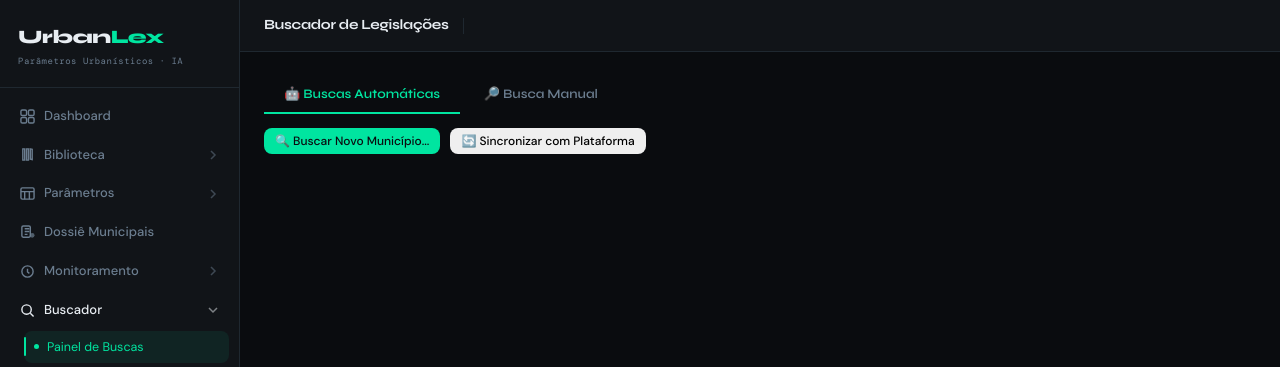
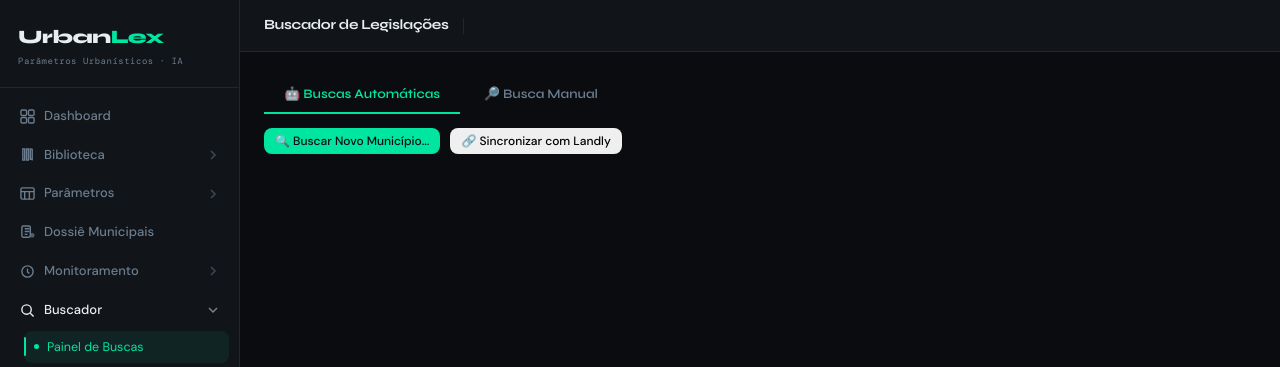
Before and after one commit to costaerico1978/urbanlex, a Flask app: page /buscador in a window 1280 px wide. Shown: the top 367 px of the page. Run offline with Flask 3, Linux system fonts and the light colour scheme; the visitor is signed in with stand-in values (Sample User, id 1); data that the repository does not hold is empty; some libraries are stand-ins or nearby versions; some web fonts are replaced.

Commit message:
Renomear botao: Sincronizar com Plataforma -> Sincronizar com Landly

```diff
--- a/templates/buscador.html
+++ b/templates/buscador.html
@@ -280,7 +280,7 @@
                 ✕ Cancelar e Limpar
             </button>
             <button class="btn btn-secondary btn-sm" onclick="sincronizarPlataforma()">
-                🔄 Sincronizar com Plataforma
+                🔗 Sincronizar com Landly
             </button>
             <button id="btn-baixar-log-auto" class="btn btn-secondary btn-sm" style="display:none;" onclick="baixarLogAuto()">
                 📋 Baixar Log .txt
```
